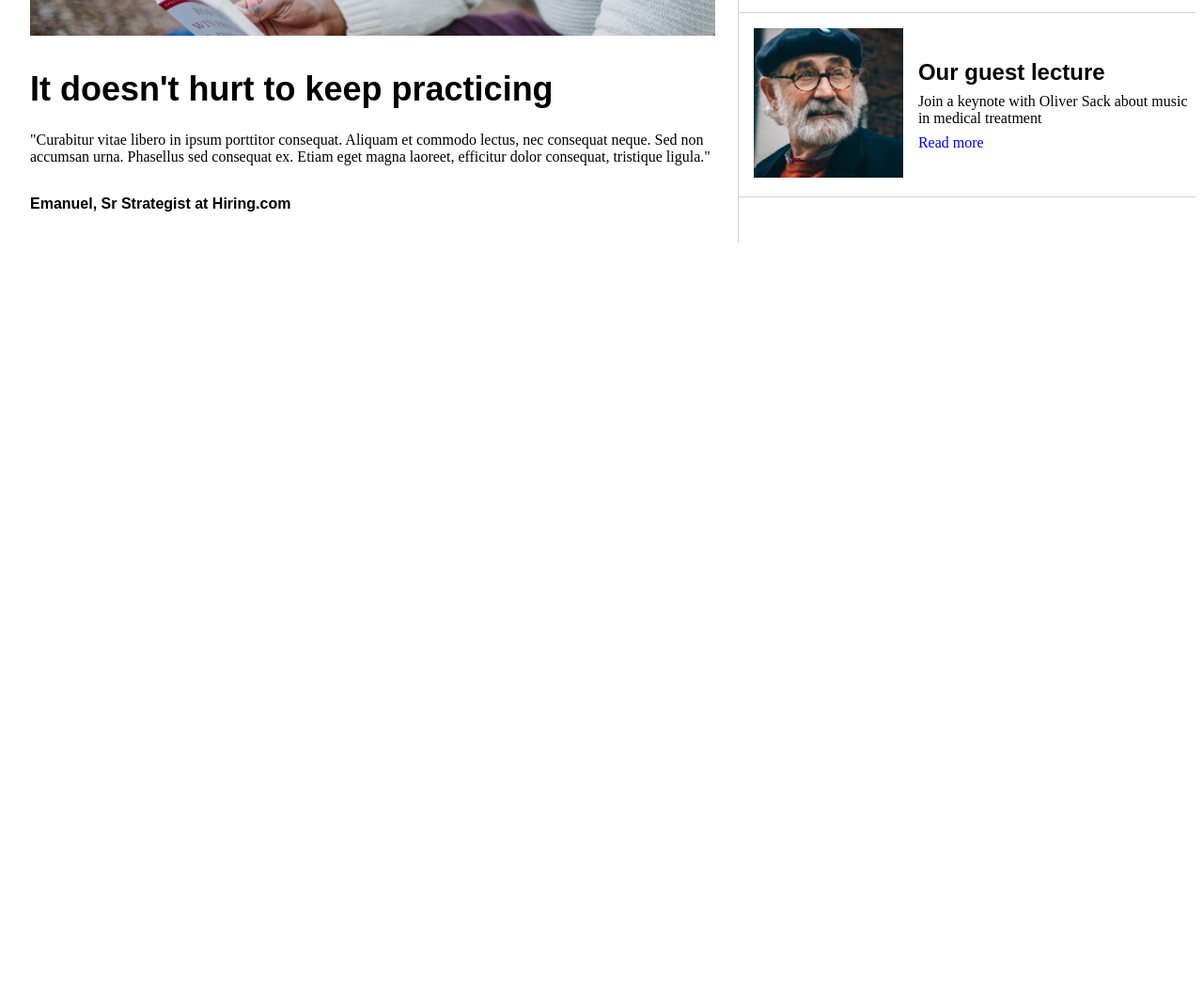
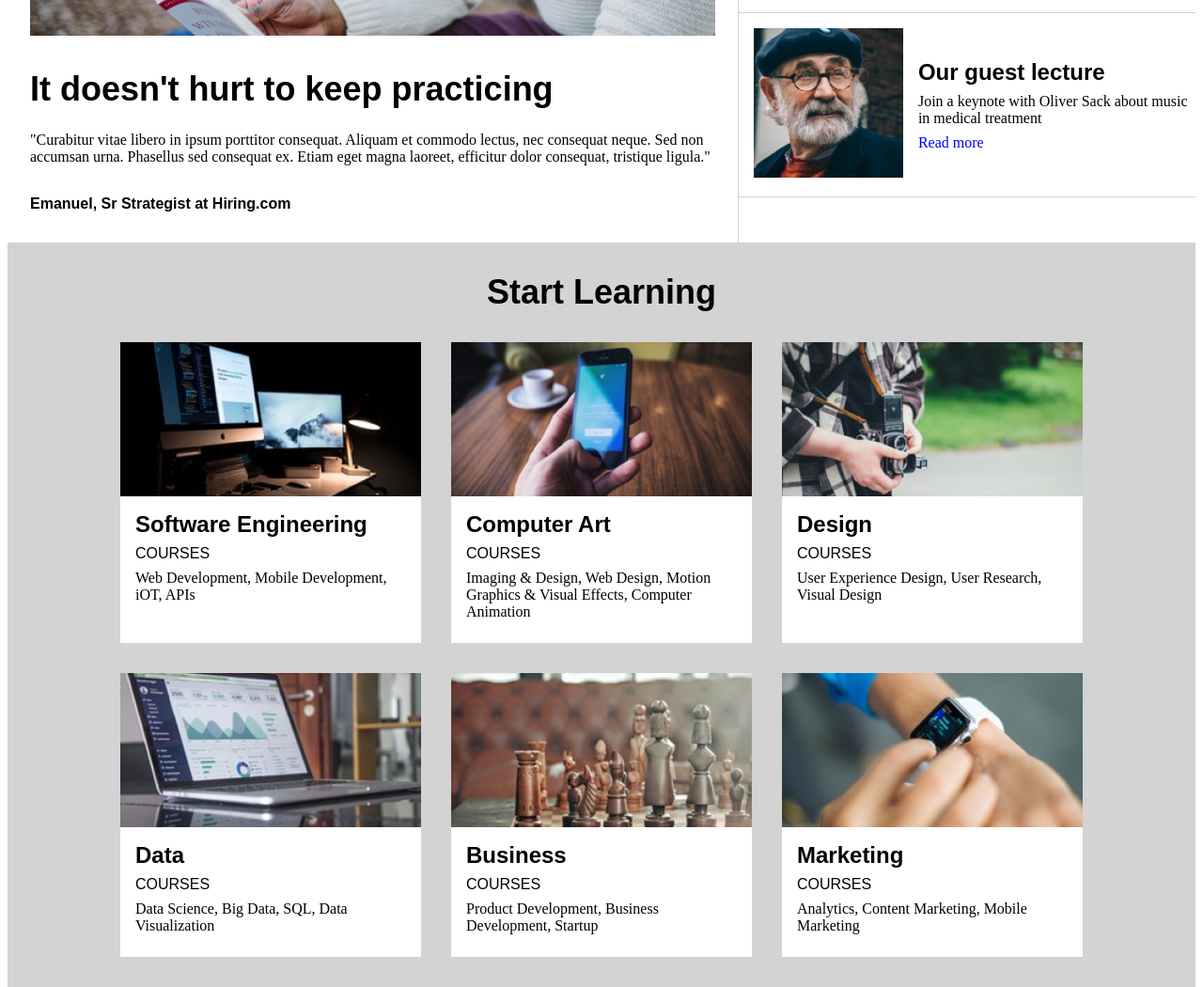
Before and after one commit to AofArthit21/-css, a plain HTML site: page index.html in a window 1280 px wide. Shown: the part 1073-2123 px from the top of the page at 94% size. Before the commit the page ends 1331 px from the top, so only its background shows below. Drawn offline with Linux system fonts and the light colour scheme.

Commit message:
commiทุกชม.

```diff
--- a/index.html
+++ b/index.html
@@ -99,6 +99,62 @@
 
 
          <!-- Course Section -->
+        <div class="course">
+            <h2>Start Learning</h2>
+            <div class="subjects flex">
+                <div class="subject flex-column">
+                    <img src="images/course-software.jpg" alt="">
+                    <div class="subject-info">
+                        <h4>Software Engineering</h4>
+                        <span>COURSES</span>
+                        <p>Web Development, Mobile Development, iOT, APIs</p>
+                    </div>
+                </div>
+                <div class="subject flex-column">
+                    <img src="images/course-computer-art.jpg" alt="">
+                    <div class="subject-info">
+                      <h4>Computer Art</h4>
+                      <span>COURSES</span>
+                      <p>Imaging &amp; Design, Web Design, Motion Graphics &amp; Visual Effects, Computer Animation</p>
+                    </div>
+                </div>
+                <div class="subject flex-column">
+                    <img src="./images/course-design.jpg" alt="Person Taking a Photograph with a Vintage Camera">
+                    <div class="subject-info">
+                      <h4>Design</h4>
+                      <span>COURSES</span>
+                      <p>User Experience Design, User Research, Visual Design</p>
+                    </div>
+                  </div>
+                <div class="subject flex-column">
+                    <img src="images/course-data.jpg" alt="">
+                    <div class="subject-info">
+                      <h4>Data</h4>
+                      <span>COURSES</span>
+                      <p>Data Science, Big Data, SQL, Data Visualization</p>
+                    </div>
+                </div>
+                <div class="subject flex-column">
+                    <img src="images/course-business.jpg" alt="">
+                    <div class="subject-info">
+                      <h4>Business</h4>
+                      <span>COURSES</span>
+                      <p>Product Development, Business Development, Startup</p>
+                    </div>
+                </div>
+                <div class="subject flex-column">
+                    <img src="images/course-marketing.jpg" alt="">
+                    <div class="subject-info">
+                      <h4>Marketing</h4>
+                      <span>COURSES</span>
+                      <p>Analytics, Content Marketing, Mobile Marketing</p>
+                    </div>
+                </div>
+            </div>
+        </div>
+
+
+        <!-- Thesis Section -->
     </div>
 </body>
 </html>
--- a/style.css
+++ b/style.css
@@ -238,6 +238,10 @@
     color: blue;
   }
 
+  .small-block:hover {
+    background-color: lightgray;
+  }
+
   @media only screen and (max-width: 880px) {
     .information .large-info {
         display: none;
@@ -277,3 +281,70 @@
         padding-left: 16px;
     }
   }
+
+  /* course section */
+
+  .course {
+    background-color: lightgray;
+  }
+
+  .course h2 {
+    padding-top: 32px;
+    text-align: center;
+  }
+
+ .subjects {
+    padding:16px 56px 16px 56px;
+    flex-wrap: wrap;
+    justify-content: center;
+    max-width: 1168px;
+    margin: 0 auto;
+ }
+
+ .subject {
+    max-width: 320px;
+    margin: 16px;
+    background-color: white;
+ }
+
+ .subject img{
+    max-width: 100%;
+    height: auto;
+ }
+
+ .subject-info {
+    padding: 16px;
+ }
+
+.subject-info span {
+    padding: 8px 0;
+    display: block;
+ }
+
+ .subject-info p {
+    padding-bottom: 8px;
+ }
+
+@media only screen  and  (max-width: 500px){
+    .course {
+        background-color: white;
+        border-top: 1px solid lightgray;
+        border-bottom:1 px solid lightgray ;
+    }
+
+    .course h2 {
+        margin-bottom: 8px;
+    }
+
+    .subject img, .subject span, .subject p {
+        display: none;
+    }
+
+    .subjects {
+        width: 100%;
+        padding: 0;
+        flex-direction: column;
+        margin-bottom: 24px;
+    }
+
+}
```
